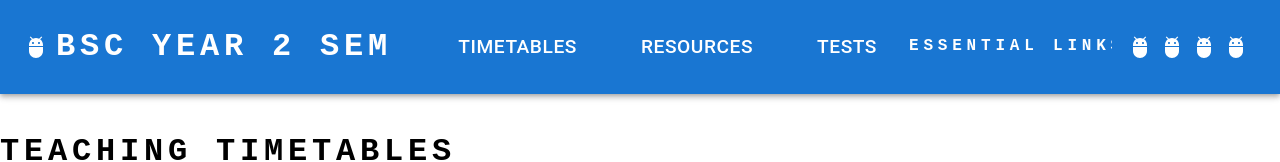
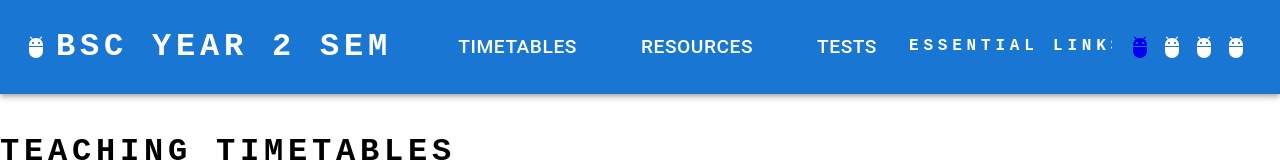
Before and after one commit to adityashibu/ReactWebsite, a React (Create React App) app: page / in a window 1280 px wide. Shown: the top 162 px of the page. Built offline with nearby package versions, Linux system fonts and the light colour scheme.

Commit message:
Tried adding a link to the essential link icons

```diff
--- a/src/App.tsx
+++ b/src/App.tsx
@@ -133,7 +133,9 @@ function ResponsiveAppBar() {
           >
             ESSENTIAL LINKS:
           </Typography>
-          <AdbIcon sx={{ display: { xs: 'none', md: 'flex' }, mr: 1 }} />
+          <a href="https://www.google.com" style={{ textDecoration: 'none' }}>
+            <AdbIcon sx={{ display: { xs: 'none', md: 'flex' }, mr: 1 }} />
+          </a>
           <AdbIcon sx={{ display: { xs: 'none', md: 'flex' }, mr: 1 }} />
           <AdbIcon sx={{ display: { xs: 'none', md: 'flex' }, mr: 1 }} />
           <AdbIcon sx={{ display: { xs: 'none', md: 'flex' }, mr: 1 }} />
```
